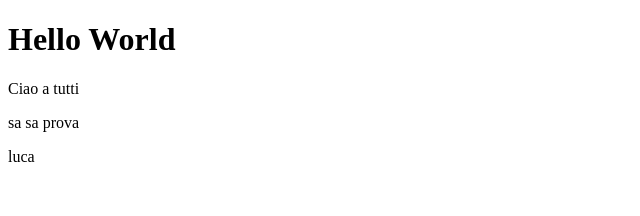
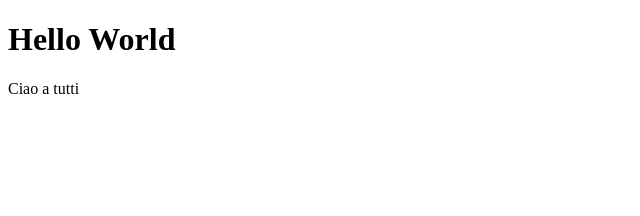
Before and after one commit to FabrizioPignatelli02/Build-W3, an Angular app: page / in a window 1280 px wide. Shown: the top 216 px of the page, without its empty margins (0-640 px from the left). Built offline with nearby package versions, Linux system fonts and the light colour scheme.

Commit message:
Update app.component.html

```diff
--- a/src/app/app.component.html
+++ b/src/app/app.component.html
@@ -1,4 +1,2 @@
 <h1>Hello World</h1>
 <p>Ciao a tutti</p>
-<p>sa sa prova</p>
-<p>luca</p>
```
